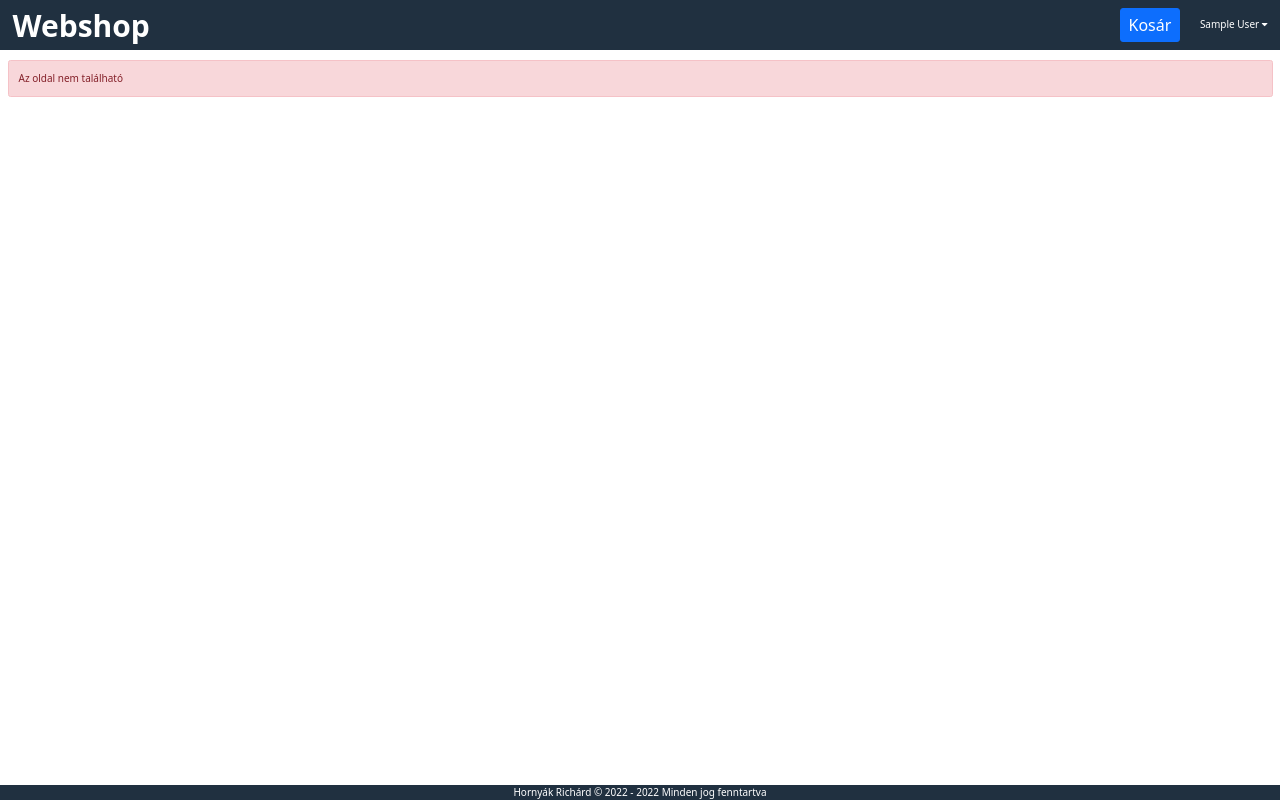
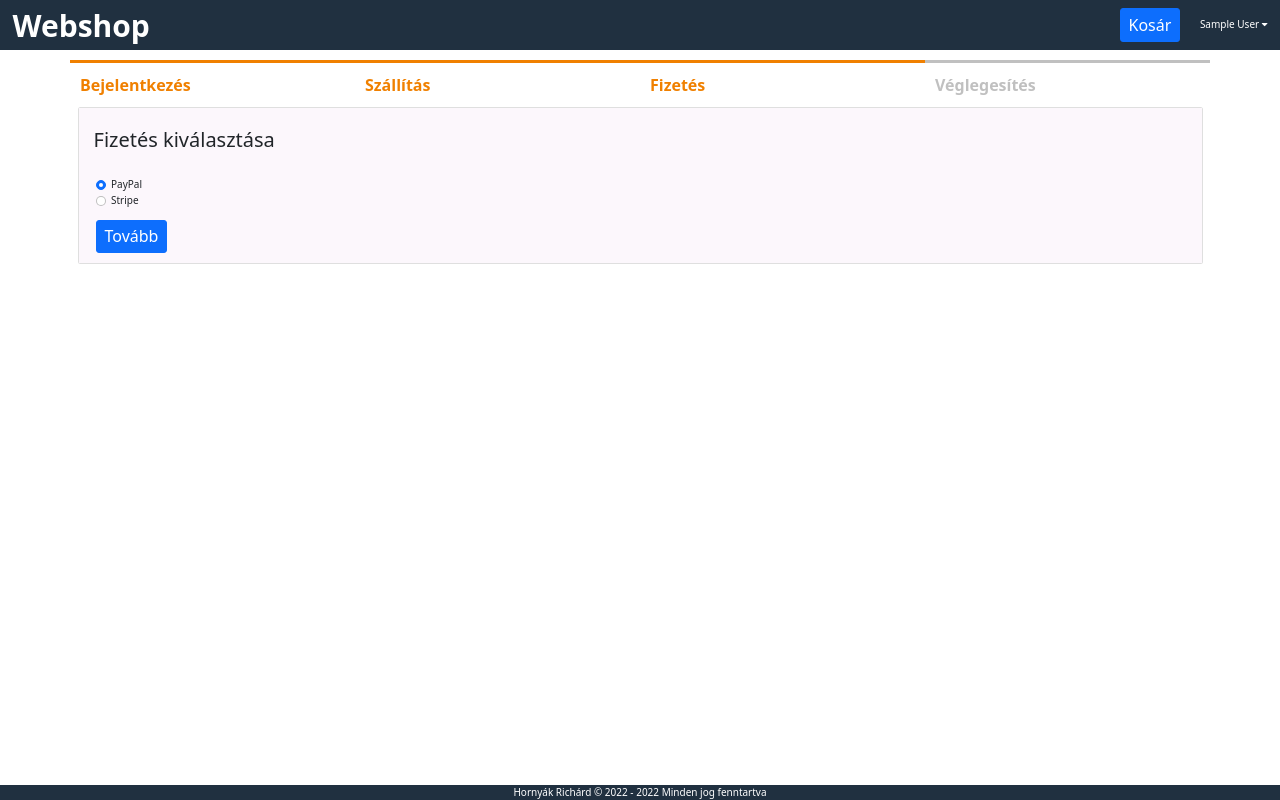
Before and after one commit to hornyakr/webshop, a React (Create React App) app in the folder frontend/: page /payment in a window 1280 px wide. Built offline with nearby package versions, Linux system fonts and the light colour scheme; sample sign-in values are in the browser's storage.

Commit message:
Creating PaymentMethod

```diff
--- a/frontend/src/App.js
+++ b/frontend/src/App.js
@@ -12,6 +12,7 @@ import { signOut } from "./redux/actions/userActions";
 import RegisterScreen from "./screens/RegisterScreen";
 import ShippingAddressScreen from "./screens/ShippingAddressScreen";
 import ErrorScreen from "./screens/ErrorScreen";
+import PaymentMethodScreen from "./screens/PaymentMethodScreen";
 
 function App() {
   const yearNow = new Date().getFullYear();
@@ -68,6 +69,7 @@ function App() {
         </header>
         <main className="container-fluid container-xxl my-3">
           <Routes>
+            <Route path="/payment" element={<PaymentMethodScreen />}></Route>
             <Route
               path="/product/:productId"
               element={<ProductScreen />}
@@ -76,10 +78,7 @@ function App() {
             <Route path="/cart" element={<CartScreen />}></Route>
             <Route path="/signIn" element={<SignInScreen />}></Route>
             <Route path="/register" element={<RegisterScreen />}></Route>
-            <Route
-              path="/signIn/shipping"
-              element={<ShippingAddressScreen />}
-            ></Route>
+            <Route path="/shipping" element={<ShippingAddressScreen />}></Route>
             <Route path="/" element={<HomeScreen />} exact></Route>
             <Route path="*" element={<ErrorScreen />}></Route>
           </Routes>
--- a/frontend/src/screens/CartScreen.js
+++ b/frontend/src/screens/CartScreen.js
@@ -5,14 +5,13 @@ import { addToCart, removeFromCart } from "../redux/actions/cartActions";
 import MessageBox from "../components/MessageBox";
 
 export default function CartScreen() {
-  const { productId } = useParams();
-  const { search } = useLocation();
   const cart = useSelector((state) => state.cart);
   const { cartItems } = cart;
-  const navigate = useNavigate();
 
+  const { search } = useLocation();
   const qty = search ? Number(search.split("=")[1]) : 1;
 
+  const { productId } = useParams();
   const dispatch = useDispatch();
   useEffect(() => {
     if (productId) {
@@ -20,13 +19,13 @@ export default function CartScreen() {
     }
   }, [dispatch, productId, qty]);
 
+  const navigate = useNavigate();
   const removeFromCartHandler = (id) => {
     dispatch(removeFromCart(id));
   };
   const checkOutHandler = () => {
-    navigate(`/signIn?redirect=shipping`);
+    navigate("/signIn?redirect=shipping");
   };
-
   return (
     <div>
       <div className="row g-3">
--- /dev/null
+++ b/frontend/src/screens/PaymentMethodScreen.js
@@ -0,0 +1,73 @@
+import React, { useEffect, useState } from "react";
+import { useDispatch, useSelector } from "react-redux";
+import { useNavigate } from "react-router-dom";
+import { savePaymentMethod } from "../redux/actions/cartActions";
+
+import CheckoutSteps from "../components/CheckoutSteps";
+
+export default function PaymentMethodScreen() {
+  const navigate = useNavigate();
+  const userSignIn = useSelector((state) => state.userSignIn);
+  const { userInfo } = userSignIn;
+
+  const [paymentMethod, setPaymentMethod] = useState("PayPal");
+
+  useEffect(() => {
+    if (!userInfo) {
+      navigate("/shipping");
+    }
+  }, [navigate, userInfo]);
+
+  const dispatch = useDispatch();
+  const submitHandler = (e) => {
+    e.preventDefault();
+    dispatch(savePaymentMethod(paymentMethod));
+    navigate("/placeorder");
+  };
+  return (
+    <div className="container">
+      <CheckoutSteps step1 step2 step3></CheckoutSteps>
+      <div className="card">
+        <div className="card-body">
+          <h2 className="ps-2">Fizetés kiválasztása</h2>
+          <form className="container" onSubmit={submitHandler}>
+            <fieldset className="py-3">
+              <div className="form-check">
+                <input
+                  className="form-check-input"
+                  type="radio"
+                  name="paymentMethod"
+                  id="paypal"
+                  value="PayPal"
+                  required
+                  checked
+                  onChange={(e) => setPaymentMethod(e.target.value)}
+                />
+                <label className="form-check-label" htmlFor="paypal">
+                  PayPal
+                </label>
+              </div>
+              <div className="form-check">
+                <input
+                  className="form-check-input"
+                  type="radio"
+                  name="paymentMethod"
+                  id="stripe"
+                  value="Stripe"
+                  required
+                  onChange={(e) => setPaymentMethod(e.target.value)}
+                />
+                <label className="form-check-label" htmlFor="stripe">
+                  Stripe
+                </label>
+              </div>
+            </fieldset>
+            <button type="submit" className="btn btn-primary">
+              Tovább
+            </button>
+          </form>
+        </div>
+      </div>
+    </div>
+  );
+}
--- a/frontend/src/screens/RegisterScreen.js
+++ b/frontend/src/screens/RegisterScreen.js
@@ -8,7 +8,7 @@ import MessageBox from "../components/MessageBox";
 export default function RegisterScreen() {
   const { search } = useLocation();
   const navigate = useNavigate();
-  const redirect = search ? search.split("=")[1] : "/";
+  const redirect = search ? search.split("=")[1] : "";
 
   const userRegister = useSelector((state) => state.userRegister);
   const { registerInfo, loading, error } = userRegister;
@@ -30,8 +30,8 @@ export default function RegisterScreen() {
     }
   };
   useEffect(() => {
-    if (registerInfo && userInfo) {
-      navigate(redirect);
+    if (userInfo) {
+      navigate(`/${redirect}`);
     }
   }, [navigate, redirect, registerInfo, userInfo]);
   return (
--- a/frontend/src/screens/ShippingAddressScreen.js
+++ b/frontend/src/screens/ShippingAddressScreen.js
@@ -11,11 +11,19 @@ export default function ShippingAddressScreen() {
   const cart = useSelector((state) => state.cart);
   const { shippingAddress } = cart;
 
-  const [fullName, setFullName] = useState(shippingAddress.fullName);
-  const [address, setAddress] = useState(shippingAddress.address);
-  const [city, setCity] = useState(shippingAddress.city);
-  const [postalCode, setPostalCode] = useState(shippingAddress.postalCode);
-  const [country, setCountry] = useState(shippingAddress.country);
+  const [fullName, setFullName] = useState(
+    shippingAddress ? shippingAddress.fullName : ""
+  );
+  const [address, setAddress] = useState(
+    shippingAddress ? shippingAddress.address : ""
+  );
+  const [city, setCity] = useState(shippingAddress ? shippingAddress.city : "");
+  const [postalCode, setPostalCode] = useState(
+    shippingAddress ? shippingAddress.postalCode : ""
+  );
+  const [country, setCountry] = useState(
+    shippingAddress ? shippingAddress.country : ""
+  );
 
   const dispatch = useDispatch();
   useEffect(() => {
--- a/frontend/src/screens/SignInScreen.js
+++ b/frontend/src/screens/SignInScreen.js
@@ -5,9 +5,9 @@ import { signIn } from "../redux/actions/userActions";
 import LoadingBox from "../components/LoadingBox";
 import MessageBox from "../components/MessageBox";
 
-export default function SignInScreen() {
+export default function SignInScreen(props) {
   const { search } = useLocation();
-  const redirect = search ? search.split("=")[1] : "/";
+  const redirect = search ? search.split("=")[1] : "";
 
   const userSignIn = useSelector((state) => state.userSignIn);
   const { userInfo, loading, error } = userSignIn;
@@ -19,9 +19,9 @@ export default function SignInScreen() {
   const navigate = useNavigate();
   useEffect(() => {
     if (userInfo) {
-      navigate(redirect);
+      navigate(`/${redirect}`);
     }
-  }, [navigate, redirect, userInfo]);
+  }, [navigate, userInfo, redirect]);
 
   const submitHandler = (e) => {
     e.preventDefault();
```
